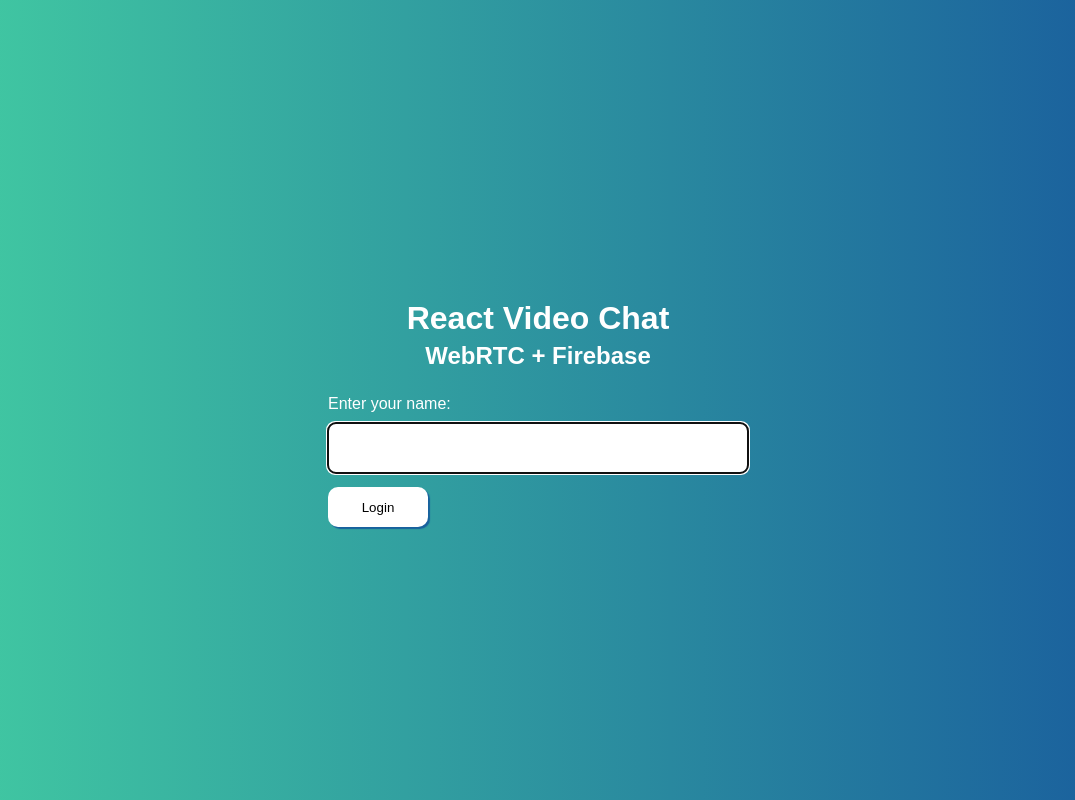
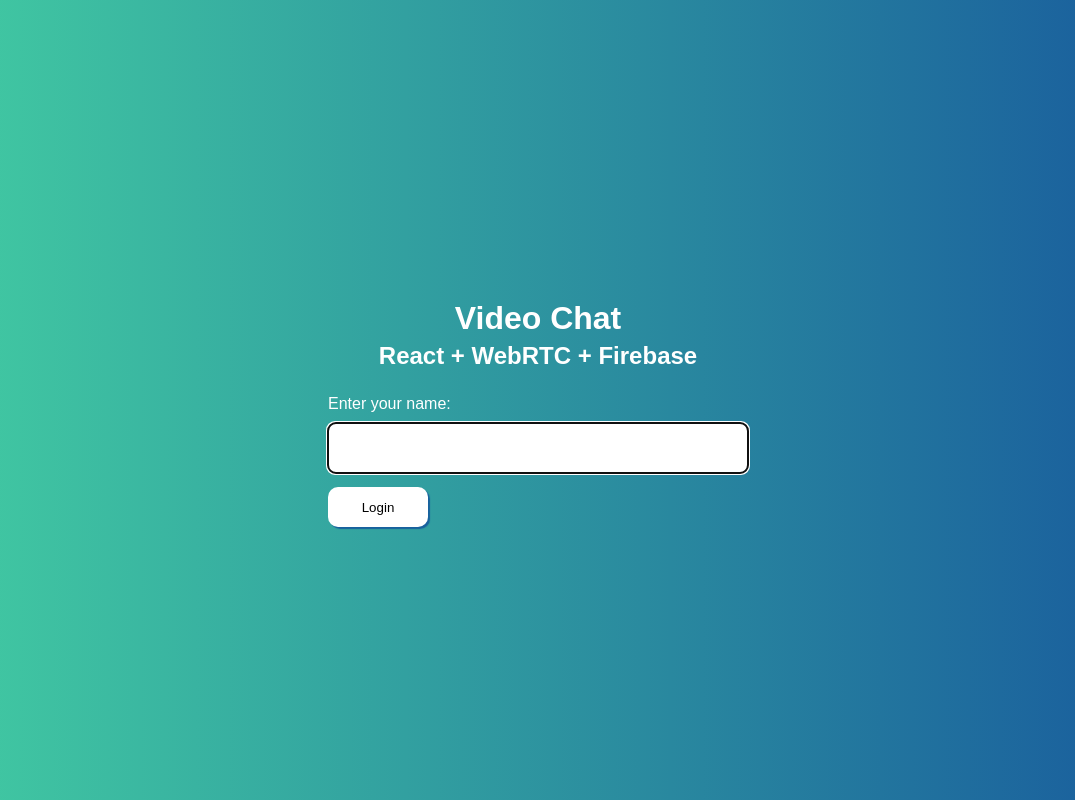
Before and after one commit to VarunS2002/React-WebRTC-Video-Chat, a React (Create React App) app: page / in a window 1280 px wide. Shown: the whole page, without its empty margins (102-1177 px from the left). Built offline with nearby package versions, Linux system fonts and the light colour scheme; no server answers.

Commit message:
- Updated site description and title

```diff
--- a/public/index.html
+++ b/public/index.html
@@ -8,7 +8,7 @@
     <meta name="theme-color" content="#000000"/>
     <meta
             name="description"
-            content="Web site created using create-react-app"
+            content="Video Chat site created using React, WebRTC and Firebase"
     />
     <!--suppress HtmlUnknownTarget -->
     <link rel="apple-touch-icon" href="%PUBLIC_URL%/logo192.png"/>
--- a/src/App.js
+++ b/src/App.js
@@ -5,8 +5,8 @@
 function App() {
     return (
         <div className='app'>
-            <h1>React Video Chat</h1>
-            <h2 style={{marginTop: "5px", marginBottom: "0px"}}>WebRTC + Firebase</h2>
+            <h1>Video Chat</h1>
+            <h2 style={{marginTop: "5px", marginBottom: "0px"}}>React + WebRTC + Firebase</h2>
             <VideoChatContainer/>
         </div>
     )
```
